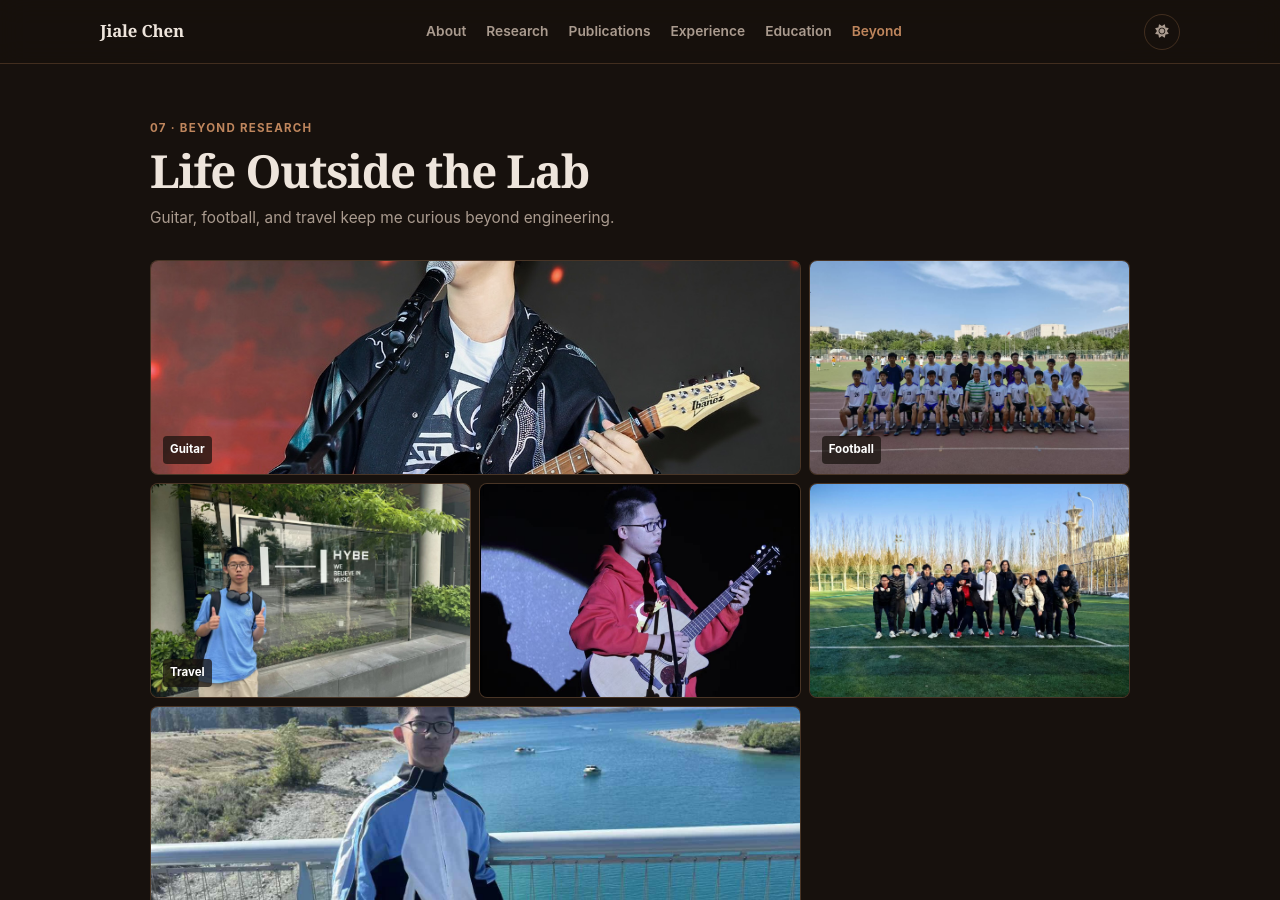
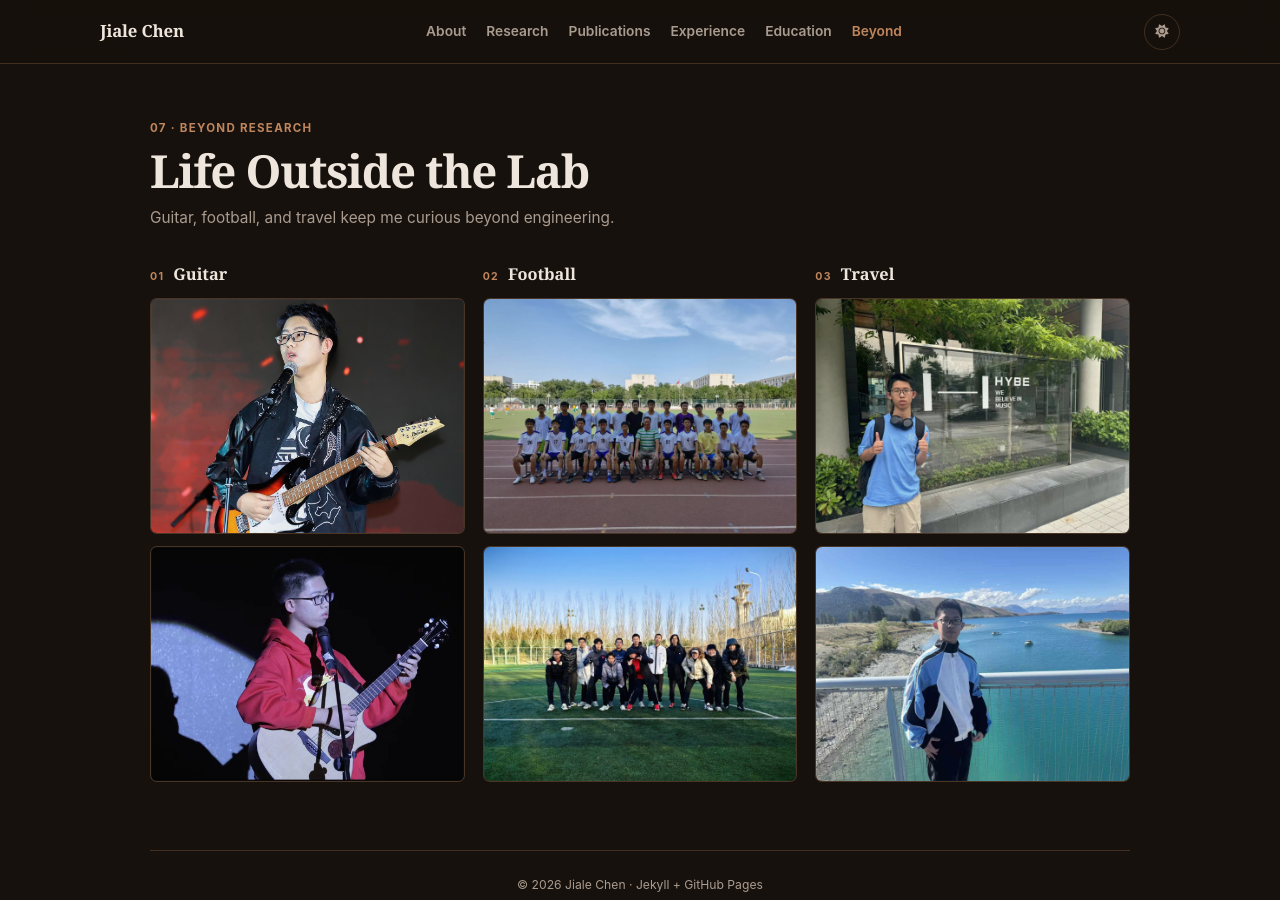
Before and after one commit to Chenjl13/Chenjl13.github.io, a Jekyll site: the page built from index.md, in a window 1280 px wide and 900 px high, scrolled down 4490 px. Built offline with Jekyll 4.4.1, drawn with Linux system fonts in a browser that asks for light colours; nearby versions of some CDN libraries; a style sheet for code colours, icons or effects is not loaded.

Commit message:
Refine beyond research gallery

```diff
--- a/_sass/minimal-light.scss
+++ b/_sass/minimal-light.scss
@@ -332,12 +332,73 @@ img { max-width: 100%; display: block; }
 .language-grid strong { display: block; margin-top: 3px; font-size: .9rem; }
 .language-grid small { display: block; margin-top: 2px; color: var(--muted); font-size: .74rem; }
 
-.photo-grid { display: grid; grid-template-columns: repeat(3, 1fr); grid-auto-rows: 215px; gap: 8px; }
-.photo-card { position: relative; margin: 0; overflow: hidden; border-radius: 8px; background: var(--surface); border: 1px solid var(--border); }
-.photo-card img { width: 100%; height: 100%; object-fit: cover; transition: transform .35s ease; filter: saturate(.88); }
-.photo-card:hover img { transform: scale(1.025); }
-.photo-card figcaption { position: absolute; left: 12px; bottom: 10px; padding: 4px 7px; border-radius: 4px; color: #fff; background: rgba(23,17,13,.72); font-size: .72rem; font-weight: 700; }
-.photo-wide { grid-column: span 2; }
+.life-grid {
+  display: grid;
+  grid-template-columns: repeat(3, minmax(0, 1fr));
+  gap: 18px;
+  align-items: start;
+}
+
+.life-column {
+  min-width: 0;
+}
+
+.life-label {
+  display: flex;
+  align-items: baseline;
+  gap: 9px;
+  margin: 0 0 10px;
+  color: var(--text);
+}
+
+.life-label span {
+  color: var(--accent);
+  font-size: .66rem;
+  font-weight: 700;
+  letter-spacing: .12em;
+}
+
+.life-label strong {
+  font-family: Georgia, 'Times New Roman', serif;
+  font-size: 1.02rem;
+  font-weight: 600;
+}
+
+.life-photo {
+  position: relative;
+  margin: 0 0 12px;
+  overflow: hidden;
+  aspect-ratio: 4 / 3;
+  border: 1px solid var(--border);
+  border-radius: 7px;
+  background: var(--surface);
+}
+
+.life-photo:last-child {
+  margin-bottom: 0;
+}
+
+.life-photo img {
+  display: block;
+  width: 100%;
+  height: 100%;
+  object-fit: cover;
+  filter: saturate(.90) contrast(.98);
+  transition: transform .35s ease, filter .35s ease;
+}
+
+.life-photo::after {
+  content: '';
+  position: absolute;
+  inset: 0;
+  pointer-events: none;
+  box-shadow: inset 0 0 0 1px rgba(255,255,255,.025);
+}
+
+.life-photo:hover img {
+  transform: scale(1.018);
+  filter: saturate(1) contrast(1);
+}
 
 .site-footer { width: min(980px, calc(100% - 40px)); margin: 0 auto; padding: 24px 0 36px; border-top: 1px solid var(--border); color: var(--muted); font-size: .76rem; text-align: center; }
 .site-footer p { margin: 0; }
@@ -385,6 +446,6 @@ img { max-width: 100%; display: block; }
   .education-stats, .language-grid { grid-template-columns: 1fr; }
   .education-stats div, .language-grid > div { border-right: 0; border-bottom: 1px solid var(--border); }
   .education-stats div:last-child, .language-grid > div:last-child { border-bottom: 0; }
-  .photo-grid { grid-template-columns: 1fr 1fr; grid-auto-rows: 180px; }
-  .photo-wide { grid-column: span 2; }
+  .life-grid { grid-template-columns: 1fr 1fr; gap: 20px 14px; }
+  .life-column:last-child { grid-column: 1 / -1; width: calc(50% - 7px); }
 }
--- a/index.md
+++ b/index.md
@@ -185,12 +185,23 @@ layout: homepage
     <h2>Life Outside the Lab</h2>
     <p>Guitar, football, and travel keep me curious beyond engineering.</p>
   </div>
-  <div class="photo-grid">
-    <figure class="photo-card photo-wide"><img src="{{ '/assets/img/misc/guitar3.jpg' | relative_url }}" alt="Guitar performance"><figcaption>Guitar</figcaption></figure>
-    <figure class="photo-card"><img src="{{ '/assets/img/misc/Football1.jpg' | relative_url }}" alt="Football"><figcaption>Football</figcaption></figure>
-    <figure class="photo-card"><img src="{{ '/assets/img/misc/travel1.jpg' | relative_url }}" alt="Travel"><figcaption>Travel</figcaption></figure>
-    <figure class="photo-card"><img src="{{ '/assets/img/misc/guitar2.jpg' | relative_url }}" alt="Guitar performance"></figure>
-    <figure class="photo-card"><img src="{{ '/assets/img/misc/Football2.jpg' | relative_url }}" alt="Football"></figure>
-    <figure class="photo-card photo-wide"><img src="{{ '/assets/img/misc/travel2.jpg' | relative_url }}" alt="Travel"></figure>
+  <div class="life-grid">
+    <article class="life-column">
+      <div class="life-label"><span>01</span><strong>Guitar</strong></div>
+      <figure class="life-photo"><img src="{{ '/assets/img/misc/guitar3.jpg' | relative_url }}" alt="Guitar performance on stage"></figure>
+      <figure class="life-photo"><img src="{{ '/assets/img/misc/guitar2.jpg' | relative_url }}" alt="Guitar performance"></figure>
+    </article>
+
+    <article class="life-column">
+      <div class="life-label"><span>02</span><strong>Football</strong></div>
+      <figure class="life-photo"><img src="{{ '/assets/img/misc/Football1.jpg' | relative_url }}" alt="Football team photo"></figure>
+      <figure class="life-photo"><img src="{{ '/assets/img/misc/Football2.jpg' | relative_url }}" alt="Football with friends"></figure>
+    </article>
+
+    <article class="life-column">
+      <div class="life-label"><span>03</span><strong>Travel</strong></div>
+      <figure class="life-photo"><img src="{{ '/assets/img/misc/travel1.jpg' | relative_url }}" alt="Travel photo"></figure>
+      <figure class="life-photo"><img src="{{ '/assets/img/misc/travel2.jpg' | relative_url }}" alt="Travel by the lake"></figure>
+    </article>
   </div>
 </section>
```
